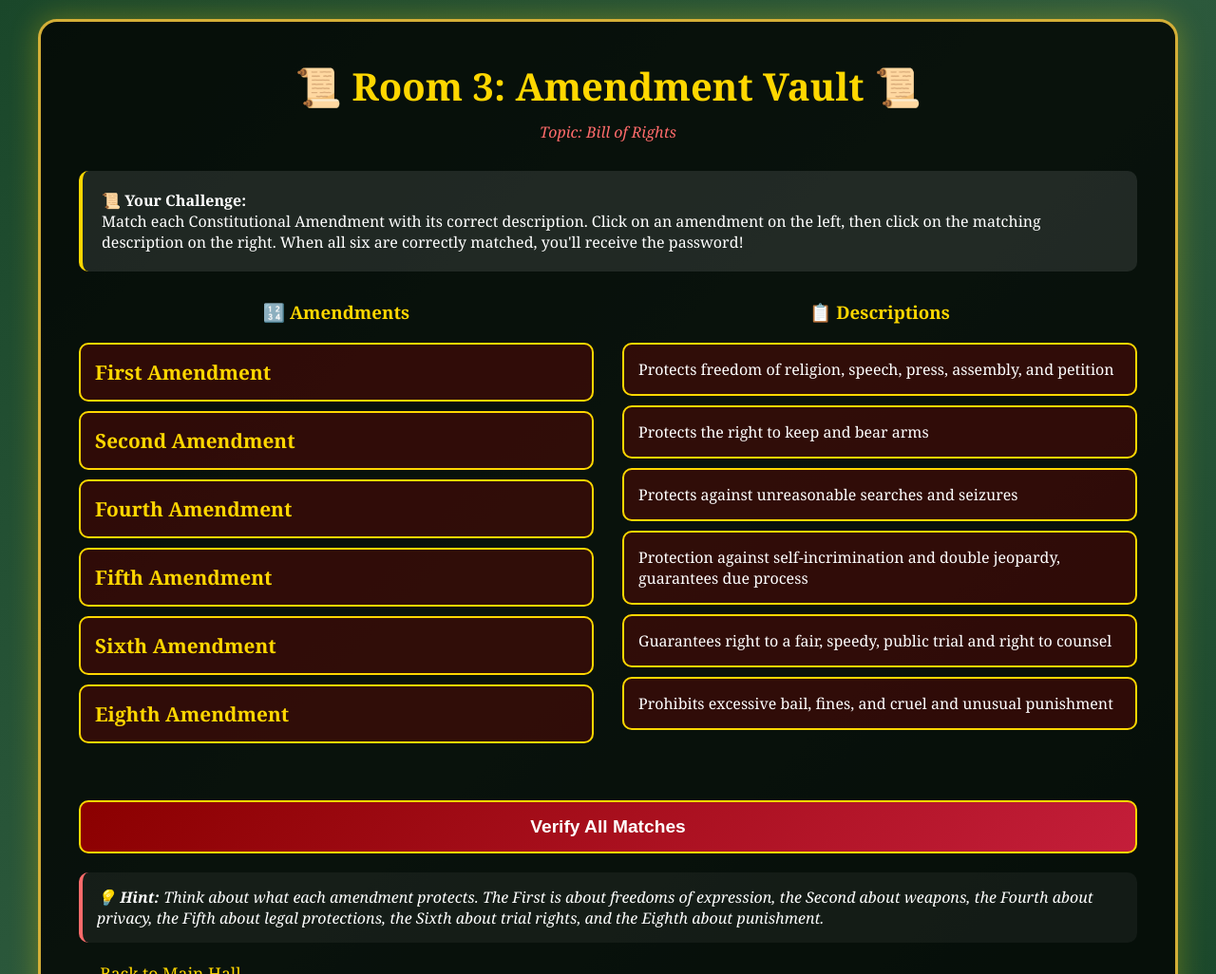
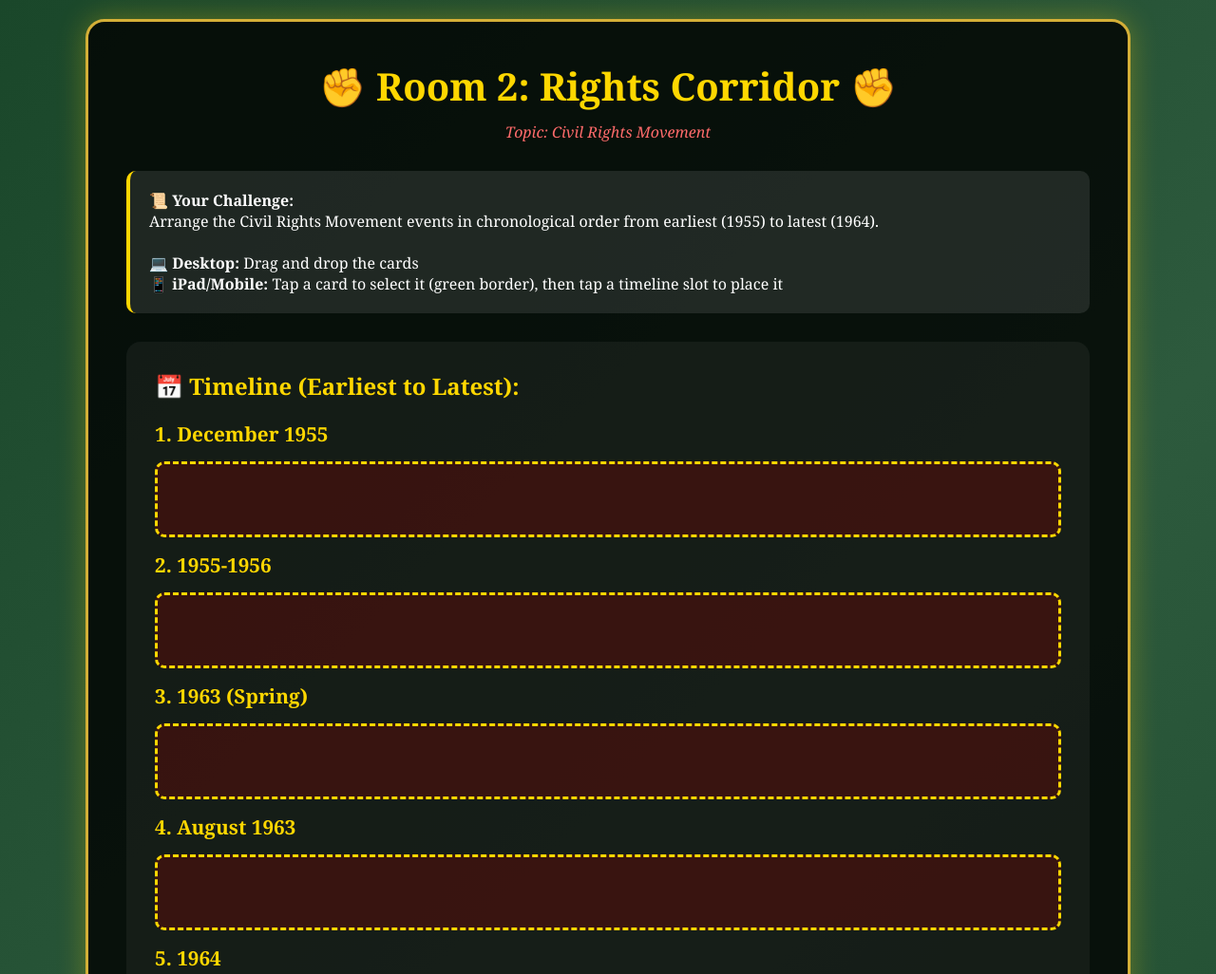
Before and after one commit to simon23-12/eram, a plain HTML site: page room3.html in a window 1280 px wide. Shown: the top 1026 px of the page at 95% size. Drawn offline with Linux system fonts and the light colour scheme.

Commit message:
Update room3.html

```diff
--- a/room3.html
+++ b/room3.html
@@ -3,7 +3,7 @@
 <head>
     <meta charset="UTF-8">
     <meta name="viewport" content="width=device-width, initial-scale=1.0">
-    <title>Room 3: Amendment Vault</title>
+    <title>Room 2: Rights Corridor</title>
     <style>
         * {
             margin: 0;
@@ -20,7 +20,7 @@
         }
 
         .container {
-            max-width: 1200px;
+            max-width: 1100px;
             margin: 0 auto;
             padding: 40px;
             background: rgba(0, 0, 0, 0.8);
@@ -51,62 +51,76 @@
             border-left: 4px solid #ffd700;
         }
 
-        .matching-area {
-            display: grid;
-            grid-template-columns: 1fr 1fr;
-            gap: 30px;
+        .timeline-area {
+            background: rgba(255, 255, 255, 0.05);
+            padding: 30px;
+            border-radius: 15px;
             margin-bottom: 30px;
         }
 
-        .column h3 {
-            color: #ffd700;
-            margin-bottom: 20px;
-            text-align: center;
+        .dropzone {
+            min-height: 80px;
+            background: rgba(139, 0, 0, 0.3);
+            border: 3px dashed #ffd700;
+            border-radius: 10px;
+            margin: 15px 0;
+            padding: 15px;
+            display: flex;
+            align-items: center;
+            justify-content: center;
+            transition: all 0.3s;
         }
 
-        .amendment-item, .description-item {
-            background: rgba(139, 0, 0, 0.3);
-            padding: 15px;
-            margin: 10px 0;
-            border-radius: 10px;
-            border: 2px solid #ffd700;
-            cursor: pointer;
-            transition: all 0.3s;
-            position: relative;
+        .dropzone.drag-over {
+            background: rgba(255, 215, 0, 0.3);
+            border-style: solid;
         }
 
-        .amendment-item:hover, .description-item:hover {
-            background: rgba(139, 0, 0, 0.5);
-            transform: translateX(5px);
-        }
-
-        .amendment-item.selected {
-            background: rgba(255, 215, 0, 0.3);
+        .dropzone.filled {
+            background: rgba(0, 100, 0, 0.3);
             border-color: #00ff00;
         }
 
-        .description-item.selected {
-            background: rgba(255, 215, 0, 0.3);
-            border-color: #00ff00;
+        .event-card {
+            background: linear-gradient(135deg, #8b0000 0%, #c41e3a 100%);
+            padding: 15px 20px;
+            border-radius: 10px;
+            border: 2px solid #ffd700;
+            cursor: move;
+            margin: 10px;
+            display: inline-block;
+            transition: all 0.3s;
+            font-size: 1.1em;
         }
 
-        .amendment-item.matched, .description-item.matched {
-            background: rgba(0, 255, 0, 0.3);
-            border-color: #00ff00;
-            cursor: default;
+        .event-card:hover {
+            transform: scale(1.05);
+            box-shadow: 0 5px 15px rgba(255, 215, 0, 0.5);
         }
 
-        .amendment-number {
-            font-size: 1.3em;
-            font-weight: bold;
-            color: #ffd700;
+        .event-card.dragging {
+            opacity: 0.5;
         }
 
-        .match-indicator {
-            position: absolute;
-            top: 10px;
-            right: 10px;
-            font-size: 1.5em;
+        .event-card.selected {
+            border: 4px solid #00ff00 !important;
+            box-shadow: 0 0 20px rgba(0, 255, 0, 0.6);
+            transform: scale(1.05);
+        }
+
+        .events-pool {
+            background: rgba(255, 255, 255, 0.05);
+            padding: 20px;
+            border-radius: 10px;
+            margin-bottom: 30px;
+            min-height: 100px;
+        }
+
+        .date-label {
+            font-size: 1.3em;
+            color: #ffd700;
+            font-weight: bold;
+            margin-bottom: 10px;
         }
 
         button {
@@ -168,159 +182,238 @@
         }
 
         @media (max-width: 768px) {
-            .matching-area {
-                grid-template-columns: 1fr;
+            h1 {
+                font-size: 2em;
+            }
+            .container {
+                padding: 20px;
+            }
+            .event-card {
+                font-size: 1em;
+                padding: 12px 15px;
+            }
+            .date-label {
+                font-size: 1.1em;
             }
         }
     </style>
 </head>
 <body>
     <div class="container">
-        <h1>📜 Room 3: Amendment Vault 📜</h1>
-        <div class="subtitle">Topic: Bill of Rights</div>
+        <h1>✊ Room 2: Rights Corridor ✊</h1>
+        <div class="subtitle">Topic: Civil Rights Movement</div>
 
         <div class="instructions">
             <strong>📜 Your Challenge:</strong><br>
-            Match each Constitutional Amendment with its correct description. Click on an amendment on the left, then click on the matching description on the right. When all six are correctly matched, you'll receive the password!
+            Arrange the Civil Rights Movement events in chronological order from earliest (1955) to latest (1964).<br><br>
+            <strong>💻 Desktop:</strong> Drag and drop the cards<br>
+            <strong>📱 iPad/Mobile:</strong> Tap a card to select it (green border), then tap a timeline slot to place it
         </div>
 
-        <div class="matching-area">
-            <div class="column">
-                <h3>🔢 Amendments</h3>
-                <div class="amendment-item" data-id="1" onclick="selectAmendment(this)">
-                    <span class="match-indicator"></span>
-                    <div class="amendment-number">First Amendment</div>
+        <div class="timeline-area">
+            <h2 style="color: #ffd700; margin-bottom: 20px;">📅 Timeline (Earliest to Latest):</h2>
+
+            <div class="date-label">1. December 1955</div>
+            <div class="dropzone" data-event="rosa"></div>
+
+            <div class="date-label">2. 1955-1956</div>
+            <div class="dropzone" data-event="boycott"></div>
+
+            <div class="date-label">3. 1963 (Spring)</div>
+            <div class="dropzone" data-event="birmingham"></div>
+
+            <div class="date-label">4. August 1963</div>
+            <div class="dropzone" data-event="march"></div>
+
+            <div class="date-label">5. 1964</div>
+            <div class="dropzone" data-event="civilact"></div>
+
+            <div class="date-label">6. After 1964</div>
+            <div class="dropzone" data-event="continue"></div>
         </div>
-                <div class="amendment-item" data-id="2" onclick="selectAmendment(this)">
-                    <span class="match-indicator"></span>
-                    <div class="amendment-number">Second Amendment</div>
+
+        <div class="events-pool" id="eventsPool">
+            <h3 style="color: #ffd700; margin-bottom: 15px;">📋 Events (Drag These):</h3>
+            <div class="event-card" draggable="true" data-id="rosa">
+                Rosa Parks refuses to give up her seat on a bus
             </div>
-                <div class="amendment-item" data-id="4" onclick="selectAmendment(this)">
-                    <span class="match-indicator"></span>
-                    <div class="amendment-number">Fourth Amendment</div>
+            <div class="event-card" draggable="true" data-id="boycott">
+                Montgomery Bus Boycott takes place
             </div>
-                <div class="amendment-item" data-id="5" onclick="selectAmendment(this)">
-                    <span class="match-indicator"></span>
-                    <div class="amendment-number">Fifth Amendment</div>
+            <div class="event-card" draggable="true" data-id="birmingham">
+                Birmingham Campaign with nonviolent protests
             </div>
-                <div class="amendment-item" data-id="6" onclick="selectAmendment(this)">
-                    <span class="match-indicator"></span>
-                    <div class="amendment-number">Sixth Amendment</div>
+            <div class="event-card" draggable="true" data-id="march">
+                March on Washington - MLK delivers "I Have a Dream" speech
             </div>
-                <div class="amendment-item" data-id="8" onclick="selectAmendment(this)">
-                    <span class="match-indicator"></span>
-                    <div class="amendment-number">Eighth Amendment</div>
+            <div class="event-card" draggable="true" data-id="civilact">
+                Civil Rights Act is signed into law
+            </div>
+            <div class="event-card" draggable="true" data-id="continue">
+                Civil Rights Movement continues despite the new law
             </div>
         </div>
 
-            <div class="column">
-                <h3>📋 Descriptions</h3>
-                <div class="description-item" data-id="1" onclick="selectDescription(this)">
-                    <span class="match-indicator"></span>
-                    Protects freedom of religion, speech, press, assembly, and petition
-                </div>
-                <div class="description-item" data-id="2" onclick="selectDescription(this)">
-                    <span class="match-indicator"></span>
-                    Protects the right to keep and bear arms
-                </div>
-                <div class="description-item" data-id="4" onclick="selectDescription(this)">
-                    <span class="match-indicator"></span>
-                    Protects against unreasonable searches and seizures
-                </div>
-                <div class="description-item" data-id="5" onclick="selectDescription(this)">
-                    <span class="match-indicator"></span>
-                    Protection against self-incrimination and double jeopardy, guarantees due process
-                </div>
-                <div class="description-item" data-id="6" onclick="selectDescription(this)">
-                    <span class="match-indicator"></span>
-                    Guarantees right to a fair, speedy, public trial and right to counsel
-                </div>
-                <div class="description-item" data-id="8" onclick="selectDescription(this)">
-                    <span class="match-indicator"></span>
-                    Prohibits excessive bail, fines, and cruel and unusual punishment
-                </div>
-            </div>
-        </div>
-
-        <button onclick="checkMatches()">Verify All Matches</button>
+        <button onclick="checkOrder()">Check My Timeline</button>
         <div id="message"></div>
 
         <div class="hint">
-            💡 <strong>Hint:</strong> Think about what each amendment protects. The First is about freedoms of expression, the Second about weapons, the Fourth about privacy, the Fifth about legal protections, the Sixth about trial rights, and the Eighth about punishment.
+            💡 <strong>Hint:</strong> Remember Rosa Parks' action was the catalyst that started it all in December 1955. The movement built momentum through boycotts, campaigns, and culminated in the March on Washington before the Civil Rights Act was signed.
         </div>
 
         <a href="index.html" class="back-link">← Back to Main Hall</a>
     </div>
 
     <script>
-        let selectedAmendment = null;
-        let matches = {};
+        let draggedElement = null;
+        let selectedCard = null;
 
-        function selectAmendment(element) {
-            if (element.classList.contains('matched')) return;
+        // Initialize drag functionality
+        function initializeDragAndDrop() {
+            // Make cards draggable
+            document.querySelectorAll('.event-card').forEach(card => {
+                // Set draggable attribute
+                card.setAttribute('draggable', 'true');
 
-            // Deselect all amendments
-            document.querySelectorAll('.amendment-item').forEach(item => {
-                item.classList.remove('selected');
+                card.addEventListener('dragstart', function(e) {
+                    draggedElement = this;
+                    this.classList.add('dragging');
+                    e.dataTransfer.effectAllowed = 'move';
+                    e.dataTransfer.setData('text/html', this.innerHTML);
                 });
 
-            // Select this one
-            element.classList.add('selected');
-            selectedAmendment = element.getAttribute('data-id');
+                card.addEventListener('dragend', function(e) {
+                    this.classList.remove('dragging');
+                });
+
+                // Also add click-to-select functionality for touch devices
+                card.addEventListener('click', function(e) {
+                    e.stopPropagation();
+                    // Remove selection from all cards
+                    document.querySelectorAll('.event-card').forEach(c => {
+                        c.classList.remove('selected');
+                    });
+                    // Select this card
+                    selectedCard = this;
+                    this.classList.add('selected');
+                });
+            });
+
+            // Setup dropzones
+            document.querySelectorAll('.dropzone').forEach(zone => {
+                zone.addEventListener('dragover', function(e) {
+                    e.preventDefault();
+                    e.dataTransfer.dropEffect = 'move';
+                    this.classList.add('drag-over');
+                });
+
+                zone.addEventListener('dragleave', function(e) {
+                    this.classList.remove('drag-over');
+                });
+
+                zone.addEventListener('drop', function(e) {
+                    e.preventDefault();
+                    e.stopPropagation();
+                    this.classList.remove('drag-over');
+
+                    if (draggedElement) {
+                        // If zone already has a card, return it to pool
+                        const existingCard = this.querySelector('.event-card');
+                        if (existingCard) {
+                            document.getElementById('eventsPool').appendChild(existingCard);
+                            existingCard.style.border = '2px solid #ffd700';
                         }
 
-        function selectDescription(element) {
-            if (element.classList.contains('matched')) return;
-            if (!selectedAmendment) {
-                alert('Please select an amendment first!');
-                return;
+                        // Place the dragged card here
+                        this.appendChild(draggedElement);
+                        this.classList.add('filled');
+                        draggedElement.style.border = '2px solid #ffd700';
+                    }
+                });
+
+                // Click functionality for touch devices
+                zone.addEventListener('click', function(e) {
+                    if (selectedCard) {
+                        // If zone already has a card, return it to pool
+                        const existingCard = this.querySelector('.event-card');
+                        if (existingCard && existingCard !== selectedCard) {
+                            document.getElementById('eventsPool').appendChild(existingCard);
+                            existingCard.classList.remove('selected');
                         }
 
-            const descId = element.getAttribute('data-id');
+                        // Place the selected card here
+                        this.appendChild(selectedCard);
+                        this.classList.add('filled');
+                        selectedCard.classList.remove('selected');
+                        selectedCard = null;
+                    }
+                });
+            });
 
-            // If correct match
-            if (selectedAmendment === descId) {
-                // Mark both as matched
-                const amendmentEl = document.querySelector(`.amendment-item[data-id="${selectedAmendment}"]`);
-                amendmentEl.classList.add('matched');
-                amendmentEl.classList.remove('selected');
-                amendmentEl.querySelector('.match-indicator').textContent = '✓';
+            // Allow returning cards to pool
+            const eventsPool = document.getElementById('eventsPool');
 
-                element.classList.add('matched');
-                element.querySelector('.match-indicator').textContent = '✓';
+            eventsPool.addEventListener('dragover', function(e) {
+                e.preventDefault();
+                e.dataTransfer.dropEffect = 'move';
+            });
 
-                matches[selectedAmendment] = descId;
-                selectedAmendment = null;
+            eventsPool.addEventListener('drop', function(e) {
+                e.preventDefault();
+                e.stopPropagation();
 
-                // Check if all matched
-                if (Object.keys(matches).length === 6) {
-                    setTimeout(() => {
-                        document.getElementById('message').className = 'message success';
-                        document.getElementById('message').innerHTML = '🎉 Excellent! All amendments matched correctly!<br><br>The password is: <strong style="font-size: 1.5em; color: #ffd700;">FREEDOM</strong><br><br>Continue to <a href="room4.html" style="color: #ffd700; font-weight: bold;">Room 4: Policy Puzzle</a>';
-                    }, 500);
+                if (draggedElement) {
+                    this.appendChild(draggedElement);
+                    draggedElement.style.border = '2px solid #ffd700';
+
+                    // Remove filled class from zones
+                    document.querySelectorAll('.dropzone').forEach(zone => {
+                        if (!zone.querySelector('.event-card')) {
+                            zone.classList.remove('filled');
                         }
-            } else {
-                // Wrong match
-                const messageDiv = document.getElementById('message');
-                messageDiv.className = 'message error';
-                messageDiv.textContent = '❌ That\'s not the right match. Try again!';
+                    });
+                }
+            });
 
-                setTimeout(() => {
-                    messageDiv.textContent = '';
-                    messageDiv.className = '';
-                }, 2000);
+            // Click on pool to return selected card
+            eventsPool.addEventListener('click', function(e) {
+                if (selectedCard && !e.target.classList.contains('event-card')) {
+                    this.appendChild(selectedCard);
+                    selectedCard.classList.remove('selected');
+                    selectedCard = null;
+
+                    // Remove filled class from zones
+                    document.querySelectorAll('.dropzone').forEach(zone => {
+                        if (!zone.querySelector('.event-card')) {
+                            zone.classList.remove('filled');
                         }
+                    });
+                }
+            });
         }
 
-        function checkMatches() {
+        // Initialize when page loads
+        initializeDragAndDrop();
+
+        function checkOrder() {
+            const dropzones = document.querySelectorAll('.dropzone');
+            let correct = true;
+
+            dropzones.forEach(zone => {
+                const card = zone.querySelector('.event-card');
+                if (!card || card.getAttribute('data-id') !== zone.getAttribute('data-event')) {
+                    correct = false;
+                }
+            });
+
             const messageDiv = document.getElementById('message');
 
-            if (Object.keys(matches).length === 6) {
+            if (correct) {
                 messageDiv.className = 'message success';
-                messageDiv.innerHTML = '🎉 All amendments correctly matched!<br><br>Password: <strong style="font-size: 1.5em; color: #ffd700;">FREEDOM</strong><br><br>Go to <a href="room4.html" style="color: #ffd700; font-weight: bold;">Room 4: Policy Puzzle</a>';
+                messageDiv.innerHTML = '🎉 Perfect! You\'ve arranged the timeline correctly!<br><br>The password for the next room is: <strong style="font-size: 1.5em; color: #ffd700;">JUSTICE</strong><br><br>Proceed to <a href="room3.html" style="color: #ffd700; font-weight: bold;">Room 3: Amendment Vault</a>';
             } else {
                 messageDiv.className = 'message error';
-                messageDiv.textContent = `❌ You've only matched ${Object.keys(matches).length} out of 6 amendments. Keep going!`;
+                messageDiv.textContent = '❌ The timeline isn\'t quite right. Review the dates and try again!';
             }
         }
     </script>
```
Lines whose indentation alone changed are shown as unchanged.
